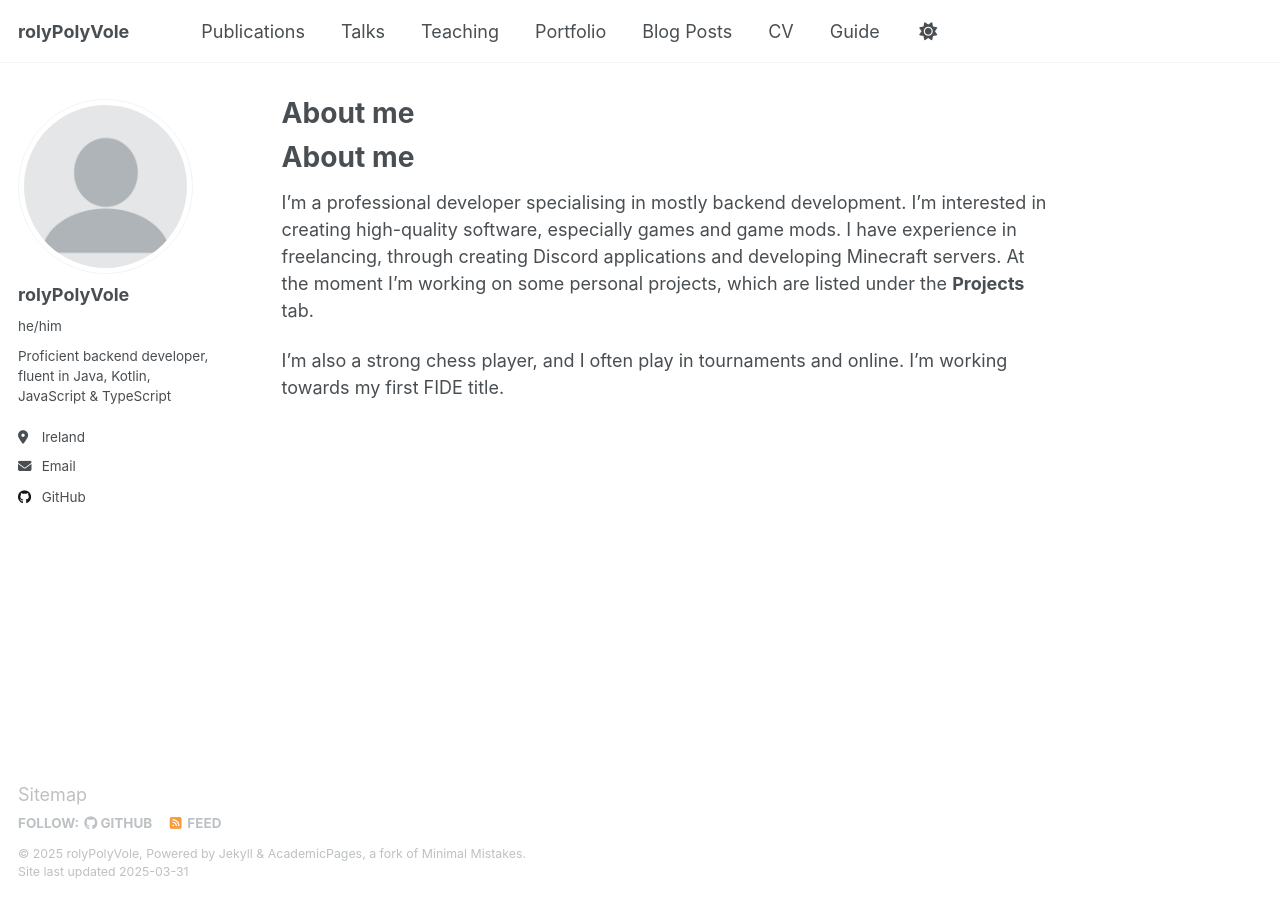
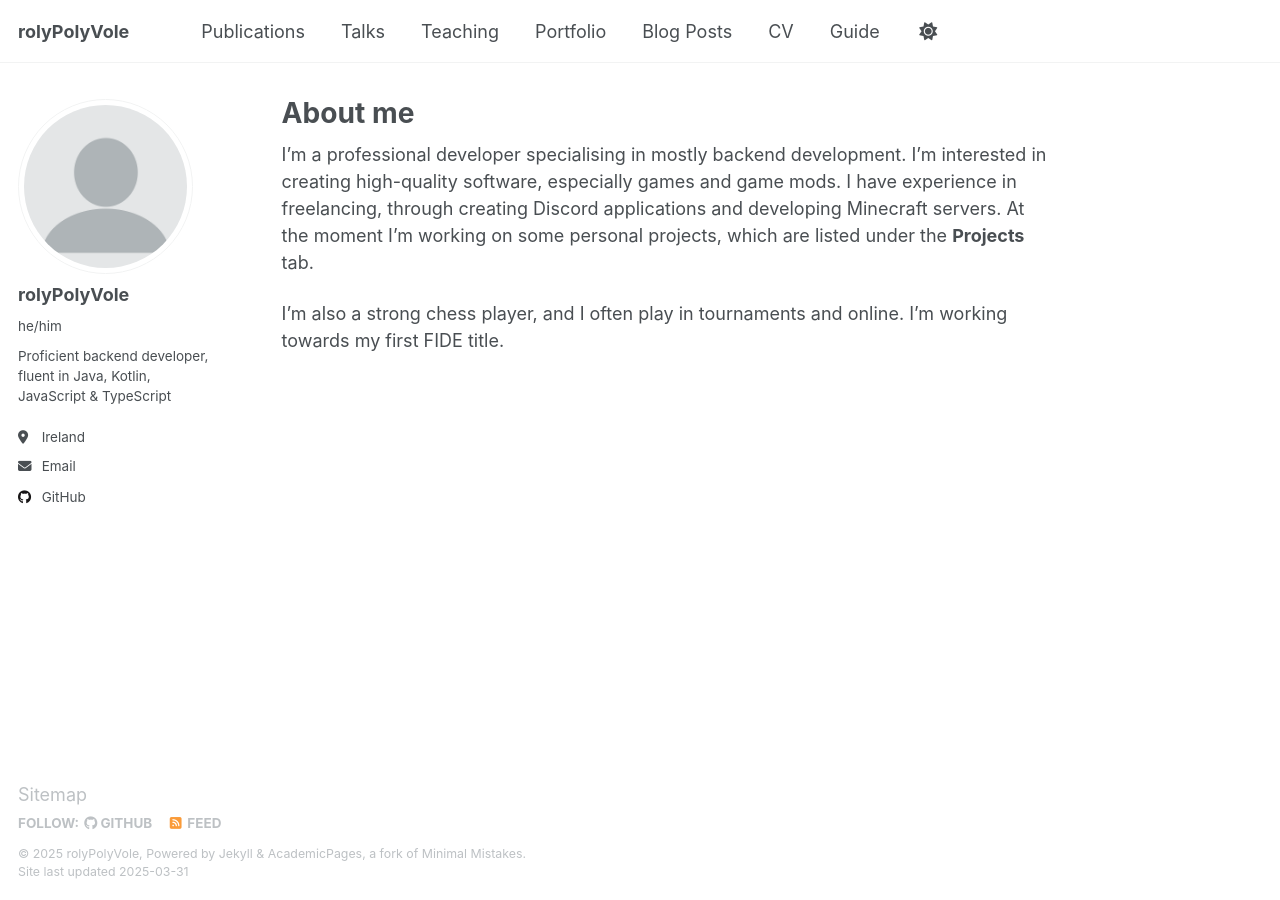
Before and after one commit to rolyPolyVole/rolyPolyVole.github.io, a Jekyll site: the page built from _pages/about.md, in a window 1280 px wide. Built offline with Jekyll 4.4.1, drawn with Linux system fonts in a browser that asks for light colours; our own code applies the rules of GitHub Pages for plain Markdown files.

```diff
--- a/_pages/about.md
+++ b/_pages/about.md
@@ -1,13 +1,12 @@
 ---
 permalink: /
-title:
+title: "About me"
 author_profile: true
 redirect_from:
   - /about/
   - /about.html
 ---
 
-# About me
 I'm a professional developer specialising in mostly backend development. I'm interested in creating high-quality software, especially games and game mods. I have experience in freelancing, through creating Discord applications and developing Minecraft servers. At the moment I'm working on some personal projects, which are listed under the **Projects** tab.
 
 I'm also a strong chess player, and I often play in tournaments and online. I'm working towards my first FIDE title.
```
